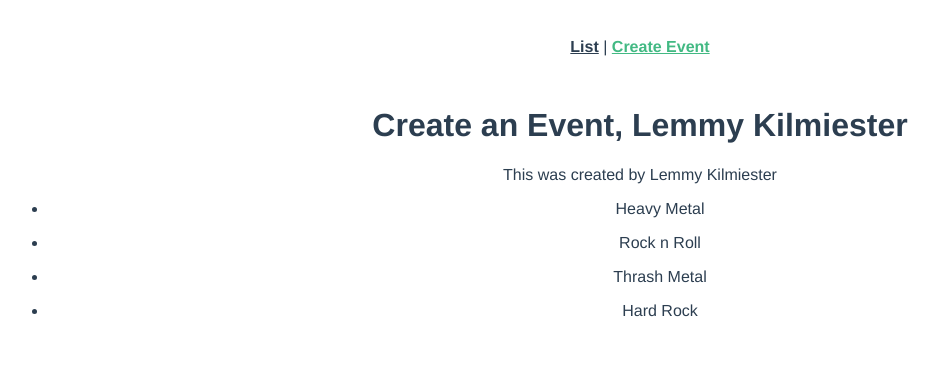
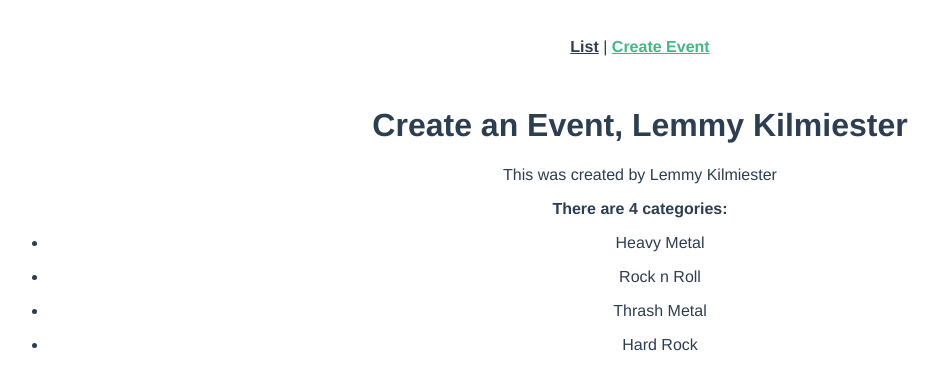
Before and after one commit to prateekvarma/VueCards, a Vue app: page /event/create in a window 1280 px wide. Shown: the top 390 px of the page, without its empty margins (0-939 px from the left). Built offline with nearby package versions, Linux system fonts and the light colour scheme.

Commit message:
Using vuex getters to compute category length and send to component

```diff
--- a/src/store/index.js
+++ b/src/store/index.js
@@ -11,4 +11,9 @@ export default new Vuex.Store({
   mutations: {},
   actions: {},
   modules: {},
+  getters: {
+    catLength: state => {
+      return state.categories.length
+    }
+  }
 });
--- a/src/views/EventCreate.vue
+++ b/src/views/EventCreate.vue
@@ -2,8 +2,9 @@
     <div>
         <h1>Create an Event, {{ userName }}</h1>
         <p>This was created by {{ userName }}</p>
+        <p><b>There are {{ catLength }} categories:</b></p>
         <ul v-for="cat in categories" :key="cat">
-            <li>{{ cat }}</li>
+            <li>{{cat }}</li>
         </ul>
     </div>
 </template>
@@ -11,12 +12,17 @@
 <script>
 import {mapState} from 'vuex'
     export default {
-        computed: mapState({
+        computed: {
+            catLength(){
+                return this.$store.getters.catLength
+            },
+            ...mapState({
             userName: state => state.user.name,
             userId: state => state.user.id,
             categories: state => state.categories
         })
         }
+    }
 </script>
 
 <style scoped>
```
